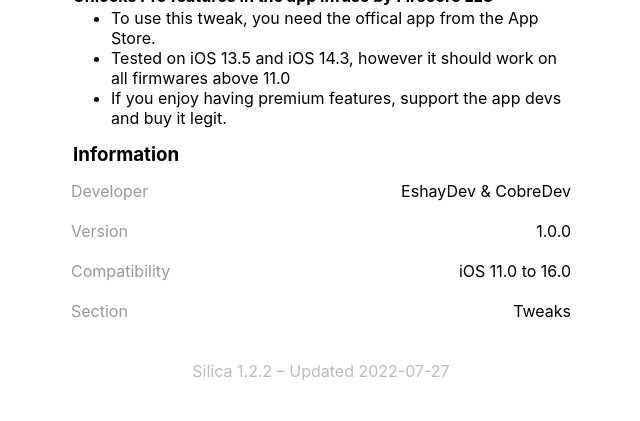
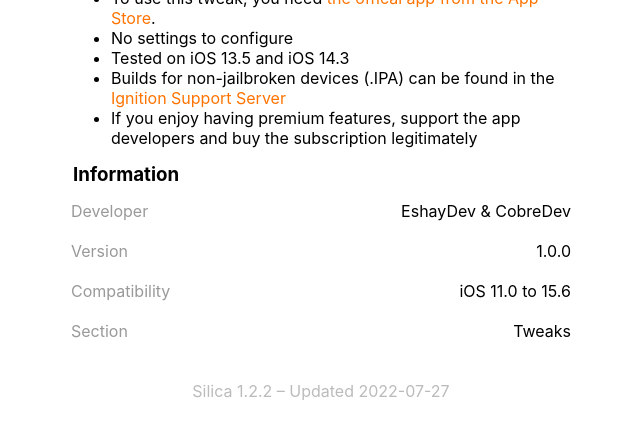
Before and after one commit to EshayDev/eshaydev.github.io, a plain HTML site: page depiction/web/xyz.eshaydev.ignition.html in a window 1280 px wide. Shown: the part 821-1242 px from the top of the page, without its empty margins (319-959 px from the left). Drawn offline with Linux system fonts and the light colour scheme.

Commit message:
updated packages

```diff
--- a/api/about.json
+++ b/api/about.json
@@ -1 +1 @@
-{"software":"Silica","version":"1.2.2","compile_date":"2022-07-27T10:18:23.445338","upstream_url":"https://github.com/Shugabuga/Silica/\n"}
+{"software":"Silica","version":"1.2.2","compile_date":"2022-07-27T19:56:28.713352","upstream_url":"https://github.com/Shugabuga/Silica/\n"}
--- a/api/tweak_release.json
+++ b/api/tweak_release.json
@@ -1 +1 @@
-[{"bundle_id":"xyz.eshaydev.ignition","name":"Ignition","version":"1.0.0","tagline":"Unlock the full potential of Infuse","homepage":"https://eshaydev.github.io","developer":{"name":"EshayDev & CobreDev","email":"eshay.dev@gmail.com"},"maintainer":{"name":"EshayDev","email":"eshay.dev@gmail.com"},"social":[{"name":"Twitter","url":"https://twitter.com/EshayDev"},{"name":"Ignition Support Discord","url":"https://discord.gg/nFUqwJdmF8"}],"section":"Tweaks","pre_dependencies":"","dependencies":"mobilesubstrate","conflicts":"","replaces":"","provides":"","other_control":["Tag: role::enduser","SomeOtherEntryToControl: True"],"tint":"#ff7300","works_min":"11.0","works_max":"16.0","featured":"true","changelog":[{"version":"1.0.0","changes":"Initial Release"}]}]
+[{"bundle_id":"xyz.eshaydev.ignition","name":"Ignition","version":"1.0.0","tagline":"Unlock the full potential of Infuse","homepage":"https://eshaydev.github.io","developer":{"name":"EshayDev & CobreDev","email":"eshay.dev@gmail.com"},"maintainer":{"name":"EshayDev","email":"eshay.dev@gmail.com"},"social":[{"name":"Twitter","url":"https://twitter.com/EshayDev"},{"name":"Ignition Support Discord","url":"https://discord.gg/nFUqwJdmF8"}],"section":"Tweaks","pre_dependencies":"","dependencies":"mobilesubstrate","conflicts":"","replaces":"","provides":"","other_control":["Tag: role::enduser","SomeOtherEntryToControl: True"],"tint":"#ff7300","works_min":"11.0","works_max":"15.6","featured":"true","changelog":[{"version":"1.0.0","changes":"Initial Release"}]}]
--- a/depiction/web/xyz.eshaydev.ignition.html
+++ b/depiction/web/xyz.eshaydev.ignition.html
@@ -7,13 +7,13 @@
     <link rel="stylesheet" type="text/css" href="../../web/index.css">
     <style>a, .tint, .table-btn:after {color: #ff7300} .active {color: #ff7300;border-bottom: 2px solid #ff7300;}</style>
     <script src="../../web/index.js"></script>
-    <meta name="description" content="A package by EshayDev &amp; CobreDev for iOS 11.0 to 16.0.">
+    <meta name="description" content="A package by EshayDev &amp; CobreDev for iOS 11.0 to 15.6.">
     <meta property="og:title" content="Ignition">
-    <meta property="og:description" content="A package by EshayDev &amp; CobreDev for iOS 11.0 to 16.0.">
+    <meta property="og:description" content="A package by EshayDev &amp; CobreDev for iOS 11.0 to 15.6.">
     <meta property="og:image" content="../../assets/xyz.eshaydev.ignition/banner.png">
     <meta name="twitter:card" content="summary_large_image">
     <meta name="twitter:title" content="Ignition">
-    <meta name="twitter:description" content="A package by EshayDev &amp; CobreDev for iOS 11.0 to 16.0.">
+    <meta name="twitter:description" content="A package by EshayDev &amp; CobreDev for iOS 11.0 to 15.6.">
     <meta name="twitter:image" content="https://eshaydev.github.io/assets/xyz.eshaydev.ignition/banner.png">
     <meta name="theme-color" content="#ff7300">
 </head>
@@ -32,15 +32,17 @@
             <div class="nav_btn changelog_btn" onclick="swap('.tweak_info','.changelog');">Changelog</div>
         </div>
         <div class="tweak_info">
-            <p class="compatibility"><b>Compatibility:</b> This package is compatible with iOS iOS 11.0 to 16.0.</p>
+            <p class="compatibility"><b>Compatibility:</b> This package is compatible with iOS iOS 11.0 to 15.6.</p>
             <div class="scroll_view"><img class="img_card" src="../../assets/xyz.eshaydev.ignition/screenshot/01.png"></div>
             <div class="md_view">
                 <p><h1>Ignition</h1>
 <p><strong>Unlocks Pro features in the app Infuse by Firecore LLC</strong></p>
 <ul>
-<li>To use this tweak, you need the offical app from the App Store.</li>
-<li>Tested on iOS 13.5 and iOS 14.3, however it should work on all firmwares above 11.0</li>
-<li>If you enjoy having premium features, support the app devs and buy it legit.</li>
+<li>To use this tweak, you need <a href="https://apps.apple.com/us/app/infuse-7/id1136220934">the offical app from the App Store</a>.</li>
+<li>No settings to configure</li>
+<li>Tested on iOS 13.5 and iOS 14.3</li>
+<li>Builds for non-jailbroken devices (.IPA) can be found in the <a href="https://discord.com/invite/4W3JuJvdqg">Ignition Support Server</a></li>
+<li>If you enjoy having premium features, support the app developers and buy the subscription legitimately</li>
 </ul>
 </p>
             </div>
@@ -58,7 +60,7 @@
                 </div>
                 <div class="cell">
                     <div class="title">Compatibility</div>
-                    <div class="text">iOS 11.0 to 16.0</div>
+                    <div class="text">iOS 11.0 to 15.6</div>
                     <br><br>
                 </div>
                 <div class="cell">
@@ -78,5 +80,5 @@
         <div class="caption center footer">Silica 1.2.2 – Updated 2022-07-27</div>
     </div>
 </body>
-<script>compatible("11.0","16.0","iOS 11.0 to 16.0");externalize()</script>
+<script>compatible("11.0","15.6","iOS 11.0 to 15.6");externalize()</script>
 </html>
```
Also changed, not shown: depiction/native/xyz.eshaydev.ignition.json (+1 -1 lines), assets/xyz.eshaydev.ignition/screenshot/01.png.
